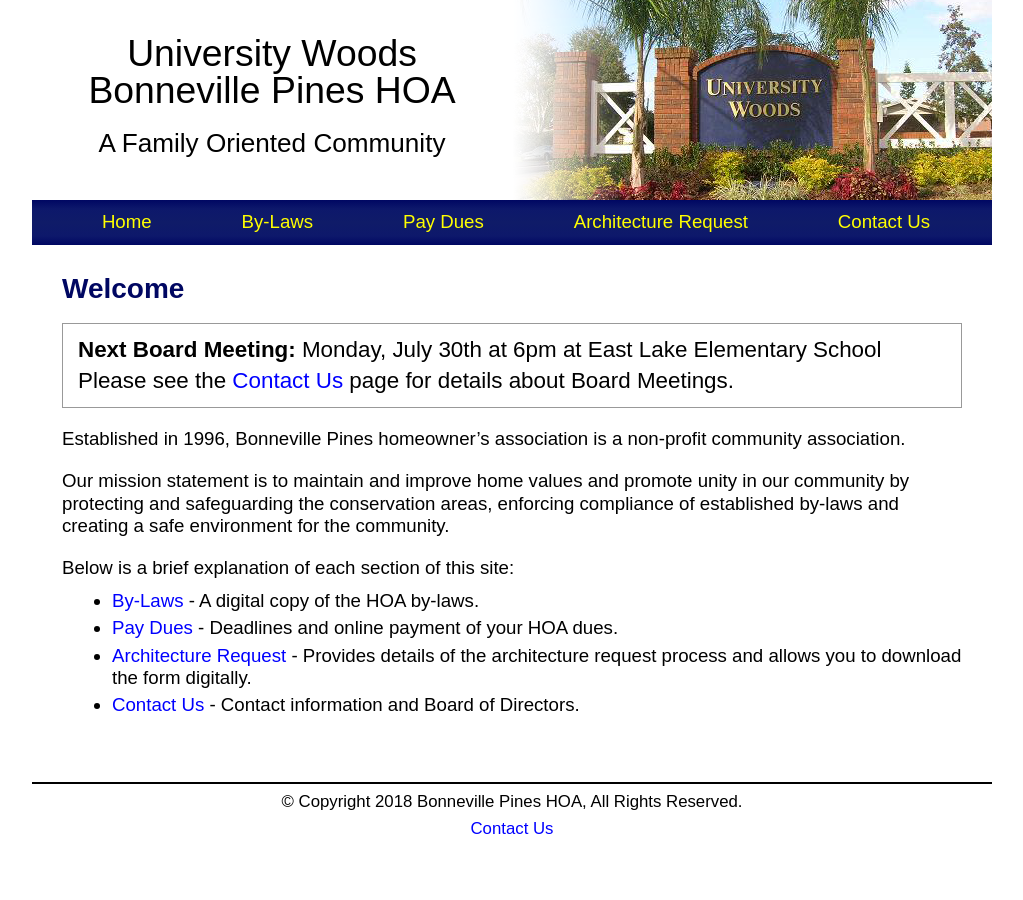
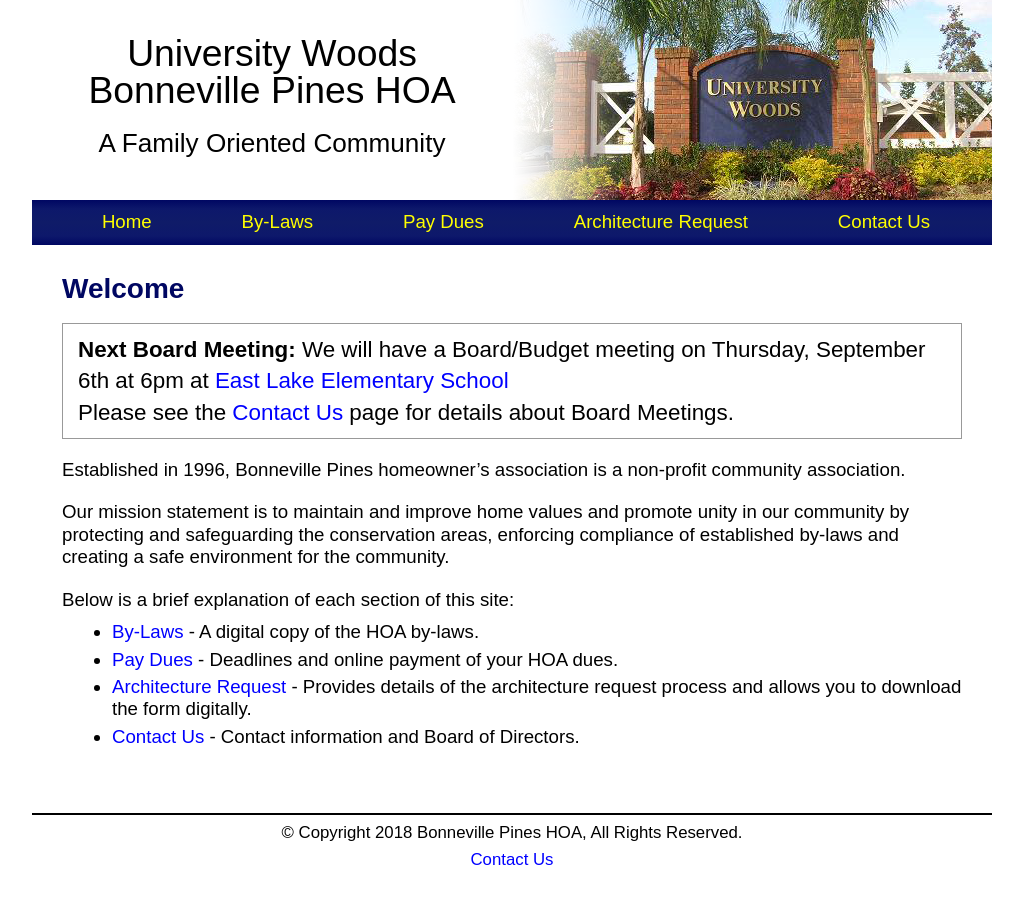
Before and after one commit to bphoa/website, a Jekyll site: the page built from index.md, in a window 1280 px wide. Shown: the whole page, without its empty margins (128-1151 px from the left). Built offline with Jekyll 4.4.1, drawn with Linux system fonts in a browser that asks for light colours.

Commit message:
Change board meeting date to September 6th, 2018

```diff
--- a/index.md
+++ b/index.md
@@ -3,7 +3,7 @@ layout: page
 title: Welcome
 ---
 
-**Next Board Meeting:** Monday, July 30th at 6pm at East Lake Elementary School\\
+**Next Board Meeting:** We will have a Board/Budget meeting on Thursday, September 6th at 6pm at [East Lake Elementary School](https://goo.gl/maps/kSfyNSUFMPE2)\\
 Please see the [Contact Us](contact) page for details about Board Meetings.
 {: .alert}
 
```
